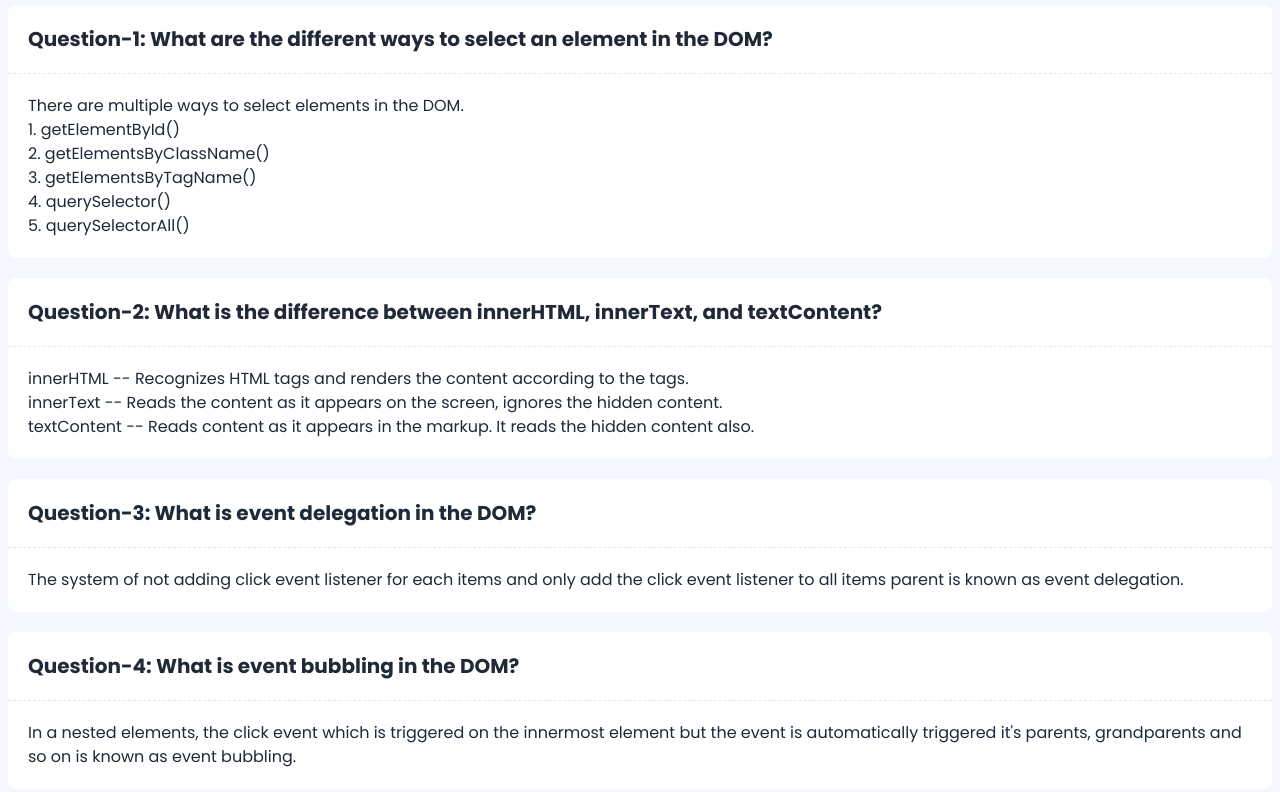
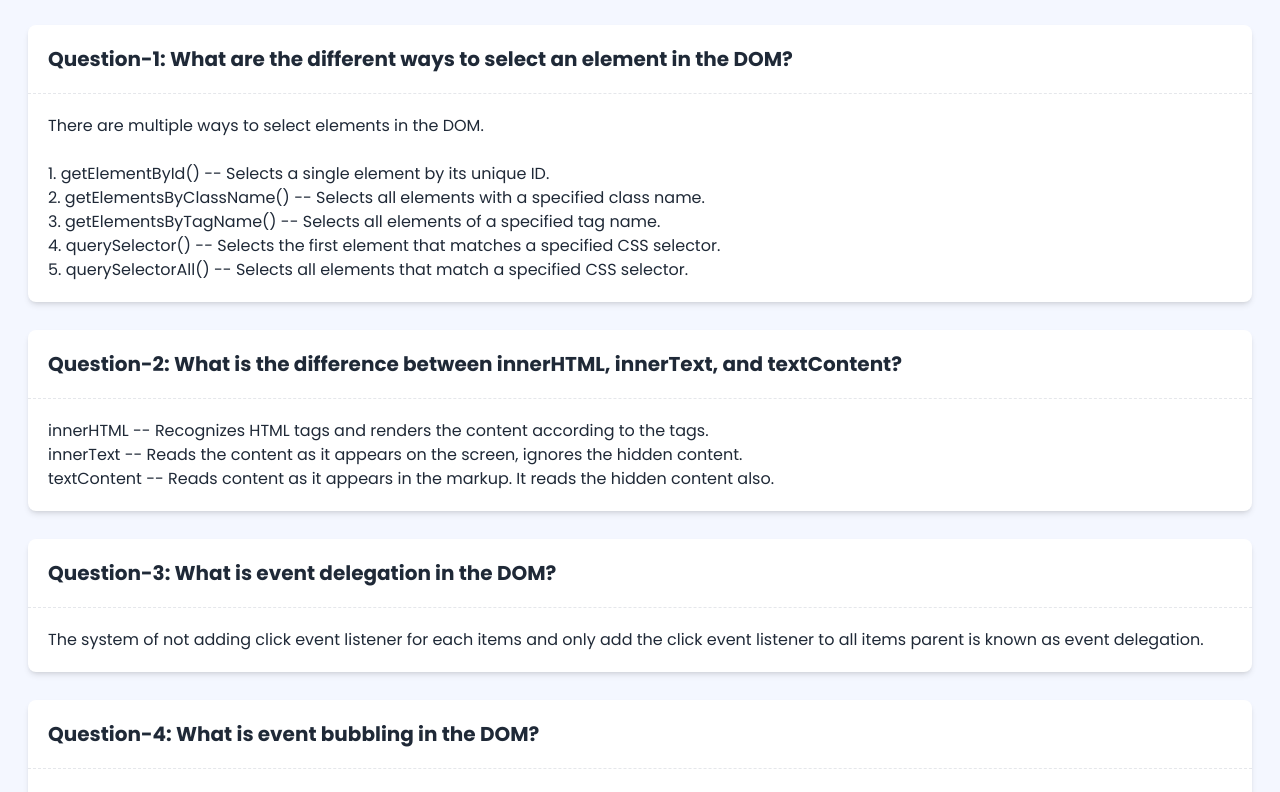
Before and after one commit to sniekdho/Assignment-Five-Tasks-To-Do, a plain HTML site: page blog.html in a window 1280 px wide. Shown: the part 139-931 px from the top of the page. Drawn offline with nearby package versions, Linux system fonts and the light colour scheme.

Commit message:
recheck done

```diff
--- a/blog.html
+++ b/blog.html
@@ -4,7 +4,8 @@
 <head>
     <meta charset="UTF-8">
     <meta name="viewport" content="width=device-width, initial-scale=1.0">
-    <title>Dashboard</title>
+    <link rel="shortcut icon" href="./assets/board.png" type="image/x-icon">
+    <title>Blogs</title>
 
     <!-- Google Poppins Font CDN -->
     <link rel="preconnect" href="https://fonts.googleapis.com">
@@ -69,29 +70,29 @@
         </nav>
     </header>
 
-    <h1 class="text-center text-2xl font-bold cursor-pointer">Blogs</h1>
+    <h1 class="text-center text-2xl font-bold">Blogs</h1>
 
-    <section class="p-2 space-y-5">
-        <div class="container mx-auto bg-white rounded-lg">
+    <section class="p-7 space-y-7">
+        <div class="container mx-auto bg-white rounded-lg shadow-md">
             <h1 class="text-xl font-bold p-5">Question-1: What are the different ways to select an element in the DOM?</h1>
             <hr class="border-dashed"></hr>
             <p class="p-5">
                 There are multiple ways to select elements in the DOM.
+                <br><br>
+                1. getElementById() -- Selects a single element by its unique ID.
                 <br>
-                1. getElementById()
+                2. getElementsByClassName() -- Selects all elements with a specified class name.
                 <br>
-                2. getElementsByClassName()
+                3. getElementsByTagName() -- Selects all elements of a specified tag name.
                 <br>
-                3. getElementsByTagName()
+                4. querySelector() -- Selects the first element that matches a specified CSS selector.
                 <br>
-                4. querySelector()
-                <br>
-                5. querySelectorAll()
+                5. querySelectorAll() -- Selects all elements that match a specified CSS selector.
             </p>
 
         </div>
 
-        <div class="container mx-auto bg-white rounded-lg">
+        <div class="container mx-auto bg-white rounded-lg shadow-md">
             <h1 class="text-xl font-bold p-5">Question-2: What is the difference between innerHTML, innerText, and textContent?</h1>
             <hr class="border-dashed"></hr>
             <p class="p-5">
@@ -103,19 +104,19 @@
             </p>
         </div>
 
-        <div class="container mx-auto bg-white rounded-lg">
+        <div class="container mx-auto bg-white rounded-lg shadow-md">
             <h1 class="text-xl font-bold p-5">Question-3: What is event delegation in the DOM?</h1>
             <hr class="border-dashed"></hr>
             <p class="p-5">The system of not adding click event listener for each items and only add the click event listener to all items parent is known as event delegation.</p>
         </div>
 
-        <div class="container mx-auto bg-white rounded-lg">
+        <div class="container mx-auto bg-white rounded-lg shadow-md">
             <h1 class="text-xl font-bold p-5">Question-4: What is event bubbling in the DOM?</h1>
             <hr class="border-dashed"></hr>
             <p class="p-5">In a nested elements, the click event which is triggered on the innermost element but the event is automatically triggered it's parents, grandparents and so on is known as event bubbling.</p>
         </div>
 
-        <div class="container mx-auto bg-white rounded-lg">
+        <div class="container mx-auto bg-white rounded-lg shadow-md">
             <h1 class="text-xl font-bold p-5">Question-5: How do you create, add, and remove elements using JavaScript?</h1>
             <hr class="border-dashed"></hr>
             <p class="p-5">
```
